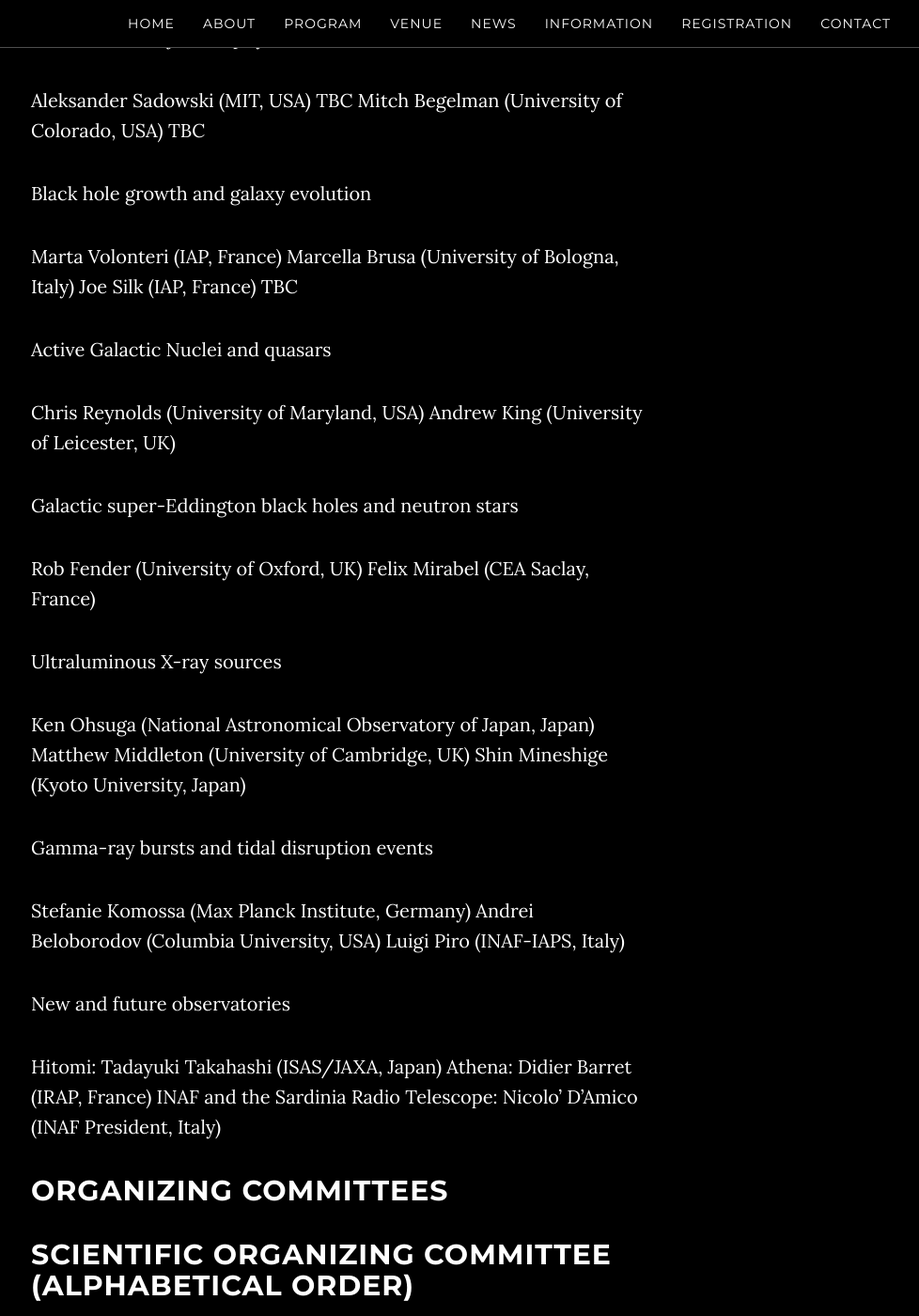
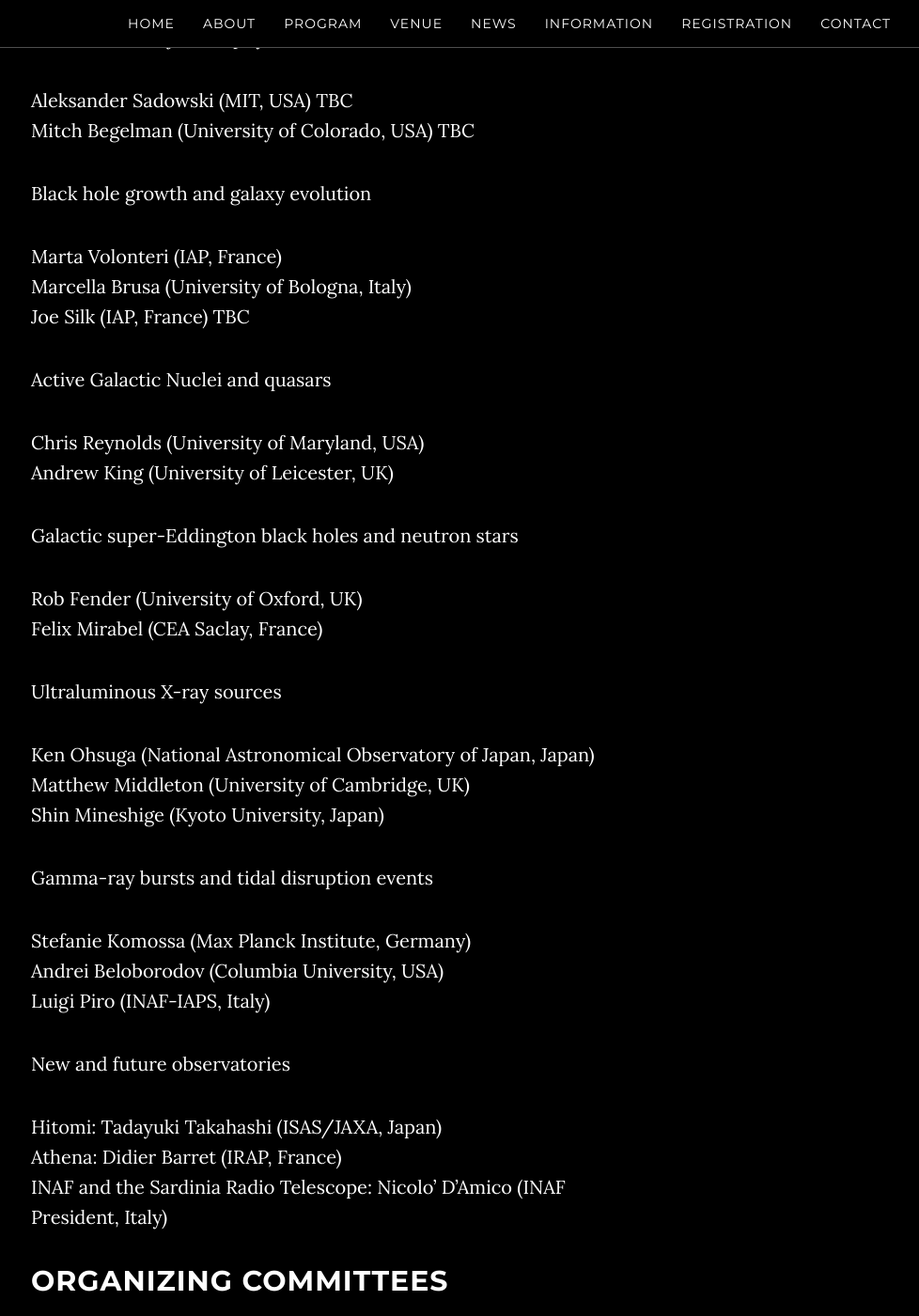
Before and after one commit to breakingthelimits/supereddington2016, a Jekyll site: the page built from _posts/2016-03-11-2nd-announcement.md, in a window 1280 px wide and 1400 px high, scrolled down 1107 px. Shown: the whole window at 94% size, without its empty margins (247-1225 px from the left). Built offline with Jekyll 4.4.1, drawn with Linux system fonts in a browser that asks for light colours.

Commit message:
Formatting issues

```diff
--- a/_posts/2016-03-11-2nd-announcement.md
+++ b/_posts/2016-03-11-2nd-announcement.md
@@ -32,44 +32,44 @@ This workshop will be an opportunity to compare recent observations with state-o
 PRELIMINARY PROGRAM AND INVITED SPEAKERS
 ----------------------------------------
 
-Accretion and ejection physics
+Accretion and ejection physics<br />
 
-Aleksander Sadowski (MIT, USA) TBC
-Mitch Begelman (University of Colorado, USA) TBC
+Aleksander Sadowski (MIT, USA) TBC<br />
+Mitch Begelman (University of Colorado, USA) TBC<br />
 
-Black hole growth and galaxy evolution
+Black hole growth and galaxy evolution<br />
 
-Marta Volonteri (IAP, France)
-Marcella Brusa (University of Bologna, Italy)
-Joe Silk (IAP, France) TBC
+Marta Volonteri (IAP, France)<br />
+Marcella Brusa (University of Bologna, Italy)<br />
+Joe Silk (IAP, France) TBC<br />
 
-Active Galactic Nuclei and quasars
+Active Galactic Nuclei and quasars<br />
 
-Chris Reynolds (University of Maryland, USA)
-Andrew King (University of Leicester, UK)
+Chris Reynolds (University of Maryland, USA)<br />
+Andrew King (University of Leicester, UK)<br />
 
-Galactic super-Eddington black holes and neutron stars
+Galactic super-Eddington black holes and neutron stars<br />
 
-Rob Fender (University of Oxford, UK)
-Felix Mirabel (CEA Saclay, France)
+Rob Fender (University of Oxford, UK)<br />
+Felix Mirabel (CEA Saclay, France)<br />
 
-Ultraluminous X-ray sources
+Ultraluminous X-ray sources<br />
 
-Ken Ohsuga (National Astronomical Observatory of Japan, Japan)
-Matthew Middleton (University of Cambridge, UK)
-Shin Mineshige (Kyoto University, Japan)
+Ken Ohsuga (National Astronomical Observatory of Japan, Japan)<br />
+Matthew Middleton (University of Cambridge, UK)<br />
+Shin Mineshige (Kyoto University, Japan)<br />
 
-Gamma-ray bursts and tidal disruption events
+Gamma-ray bursts and tidal disruption events<br />
 
-Stefanie Komossa (Max Planck Institute, Germany)
-Andrei Beloborodov (Columbia University, USA)
-Luigi Piro (INAF-IAPS, Italy)
+Stefanie Komossa (Max Planck Institute, Germany)<br />
+Andrei Beloborodov (Columbia University, USA)<br />
+Luigi Piro (INAF-IAPS, Italy)<br />
 
-New and future observatories
+New and future observatories<br />
 
-Hitomi: Tadayuki Takahashi (ISAS/JAXA, Japan)
-Athena: Didier Barret (IRAP, France)
-INAF and the Sardinia Radio Telescope: Nicolo’ D’Amico (INAF President, Italy)
+Hitomi: Tadayuki Takahashi (ISAS/JAXA, Japan)<br />
+Athena: Didier Barret (IRAP, France)<br />
+INAF and the Sardinia Radio Telescope: Nicolo’ D’Amico (INAF President, Italy)<br />
 
 
 
```
